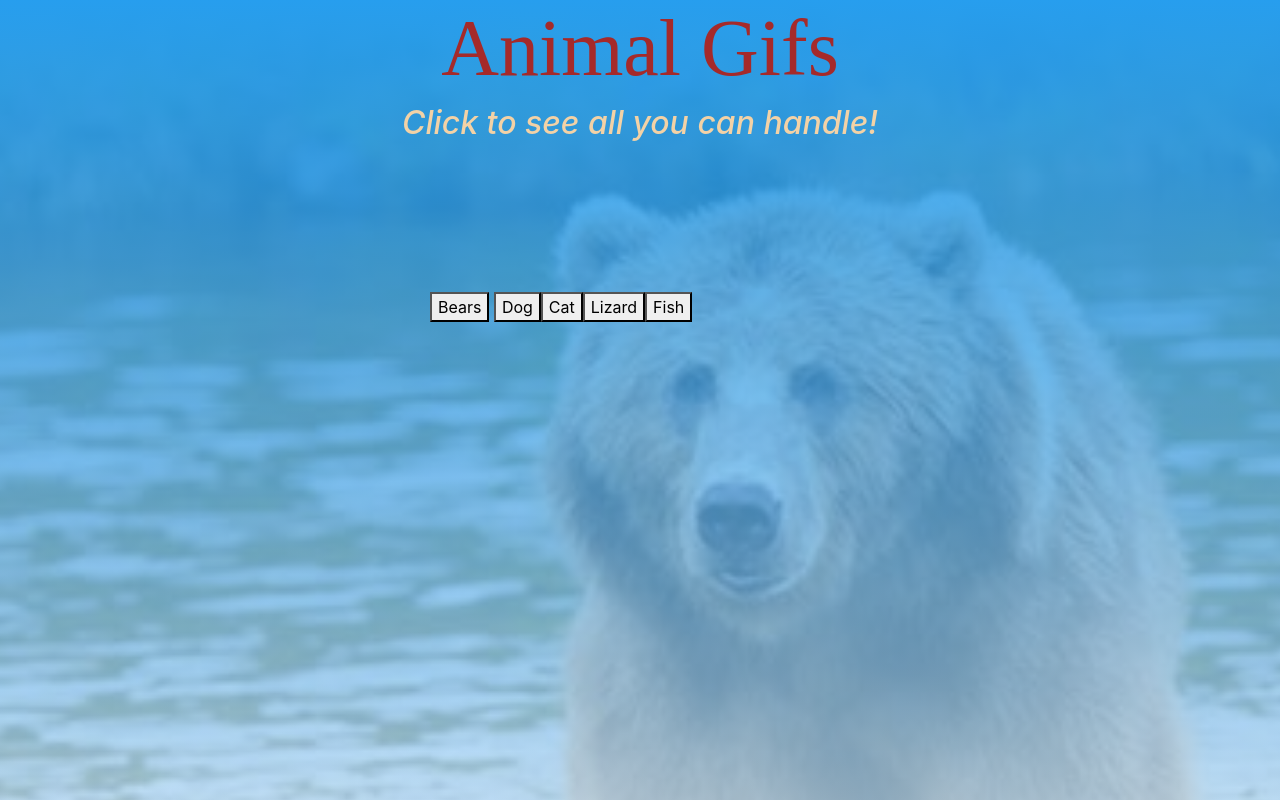
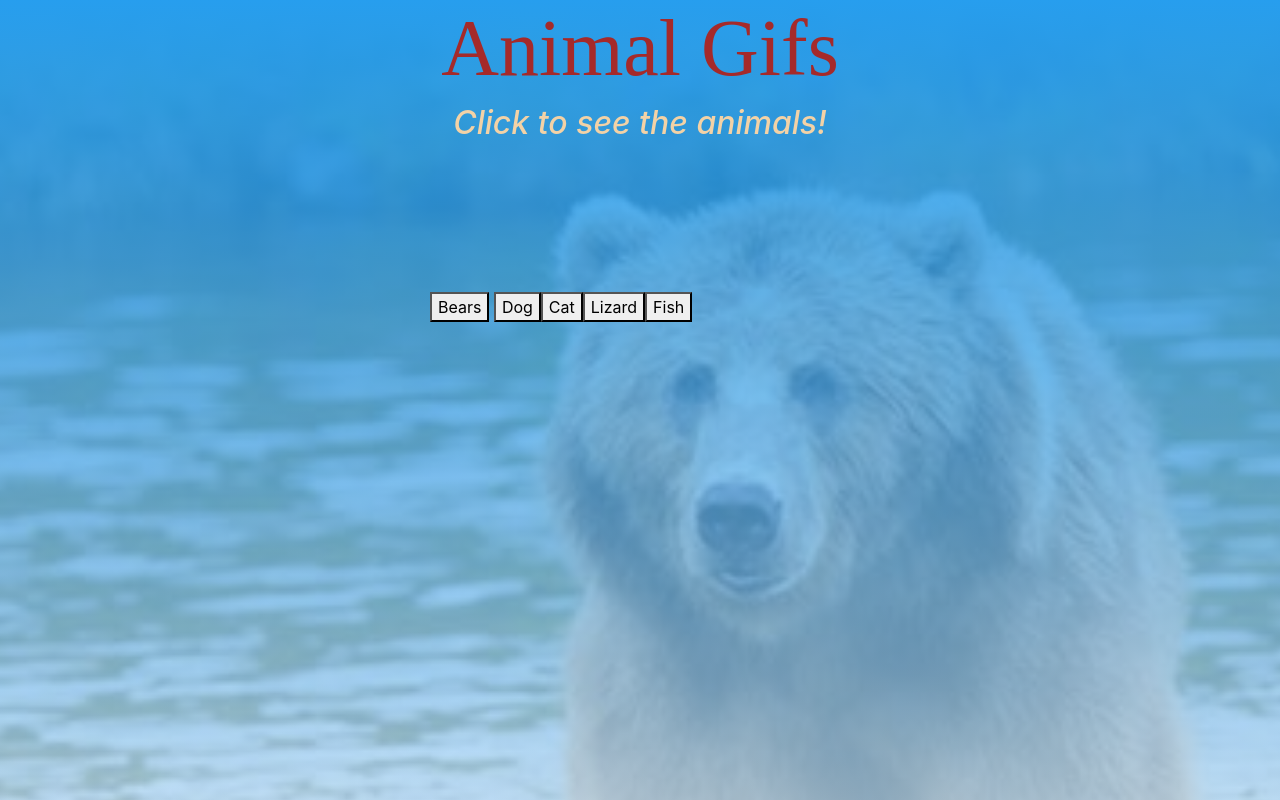
Before and after one commit to bathelix/Giphy1, a plain HTML site: page index.html in a window 1280 px wide. Shown: the top 800 px of the page. Drawn offline with nearby package versions, Linux system fonts and the light colour scheme; a web font is replaced by a local one.

Commit message:
change to text

```diff
--- a/index.html
+++ b/index.html
@@ -26,7 +26,7 @@
 <body>
 
 <h1>Animal Gifs</h1>
-<h2>Click to see all you can handle!</h2>
+<h2>Click to see the animals!</h2>
 
 <div id="animals">
   <button class = "animal" data-type = "bears">Bears</button>
```
